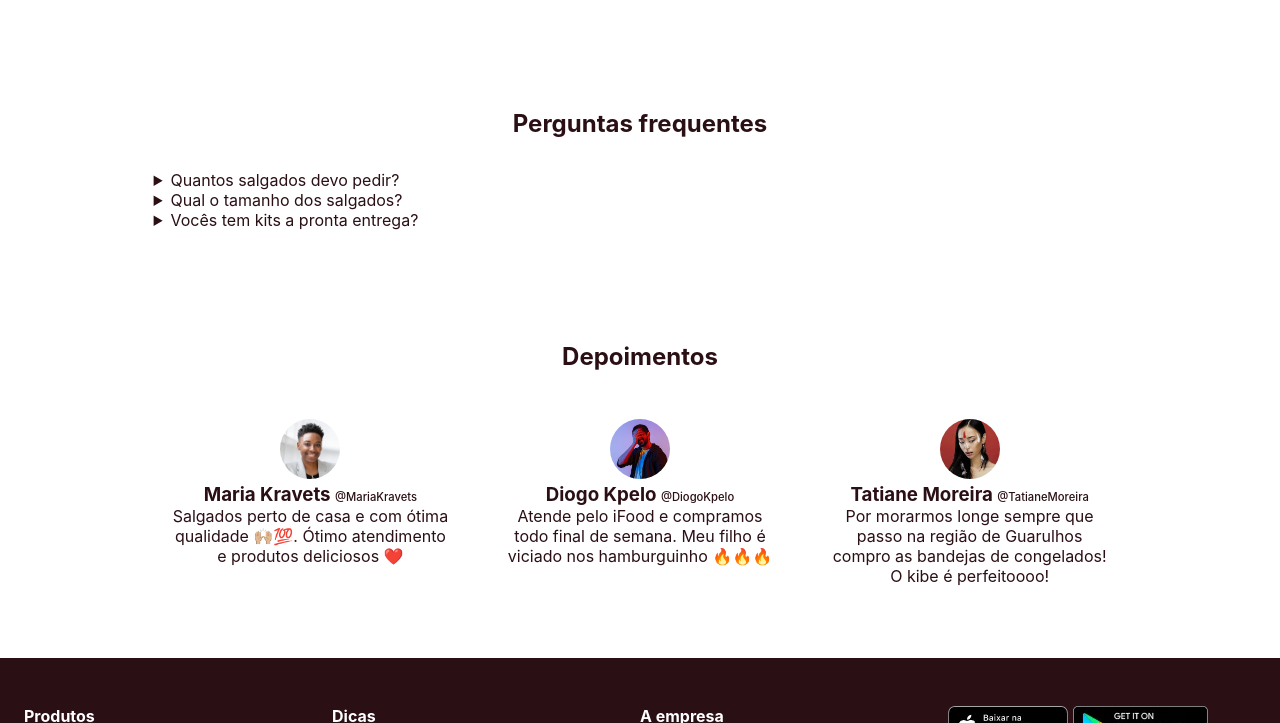
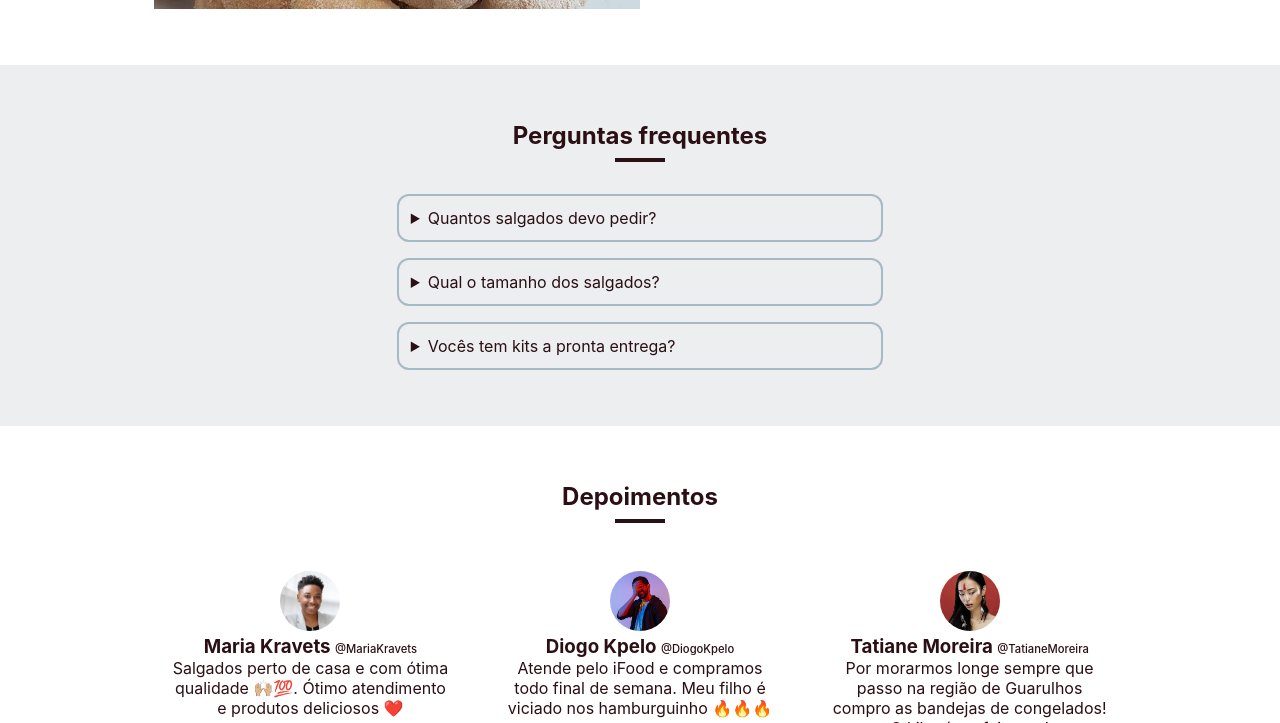
Before and after one commit to thiagokpelo/fullture-aromas-lanchonete, a plain HTML site: page original/index.html in a window 1280 px wide. Shown: the part 1657-2380 px from the top of the page. Drawn offline with Linux system fonts and the light colour scheme.

Commit message:
feat(original): add faq styles and underline in the section title

```diff
--- a/original/index.html
+++ b/original/index.html
@@ -17,6 +17,7 @@
     <link rel="stylesheet" href="styles/section.css">
     <link rel="stylesheet" href="styles/testimonials.css">
     <link rel="stylesheet" href="styles/product.css">
+    <link rel="stylesheet" href="styles/faq.css">
 </head>
 
 <body>
@@ -92,23 +93,23 @@
             </article>
         </section>
 
-        <section id="faq" class="section layout">
+        <section class="faq section layout">
             <h2 class="section-title">Perguntas frequentes</h2>
 
-            <details>
-                <summary>Quantos salgados devo pedir?</summary>
-                <p>Para adultos nossa recomendação é de 10 a 15 salgados por pessoa. Essa quantidade depende da duração do evento e outros pratos servidos em conjunto.</p>
+            <details class="faq-details">
+                <summary class="faq-details-summary">Quantos salgados devo pedir?</summary>
+                <p class="faq-details-content">Para adultos nossa recomendação é de 10 a 15 salgados por pessoa. Essa quantidade depende da duração do evento e outros pratos servidos em conjunto.</p>
             </details>
 
 
-            <details>
-                <summary>Qual o tamanho dos salgados?</summary>
-                <p>Nós consideramos nossos salgados tamanho festa, mas em relação ao que observamos no mercado, eles tem um tamanho razoavelmente maior. Os fritos variam de 15 g a 24 g. Os assados variam de  12 g a 24 g.</p>
+            <details class="faq-details">
+                <summary class="faq-details-summary">Qual o tamanho dos salgados?</summary>
+                <p class="faq-details-content">Nós consideramos nossos salgados tamanho festa, mas em relação ao que observamos no mercado, eles tem um tamanho razoavelmente maior. Os fritos variam de 15 g a 24 g. Os assados variam de  12 g a 24 g.</p>
             </details>
 
-            <details>
-                <summary>Vocês tem kits a pronta entrega?</summary>
-                <p>Não. Trabalhamos somente com encomendas e agendamentos com antecedência para oferecer produtos de alta qualidade.</p>
+            <details class="faq-details">
+                <summary class="faq-details-summary">Vocês tem kits a pronta entrega?</summary>
+                <p class="faq-details-content">Não. Trabalhamos somente com encomendas e agendamentos com antecedência para oferecer produtos de alta qualidade.</p>
             </details>
         </section>
 
--- /dev/null
+++ b/original/styles/faq.css
@@ -0,0 +1,28 @@
+.faq {
+    background-color: #eceeef;
+}
+
+.faq-details {
+    border: 2px solid #a5bac5;
+    border-radius: 12px;
+    padding: 12px;
+    max-width: 50%;
+    margin: 0 auto;
+}
+
+.faq-details:not(:last-of-type) {
+    margin-bottom: 16px;
+}
+
+.faq-details-summary {
+    cursor: pointer;
+}
+
+.faq-details[open] .faq-details-summary {
+    padding-bottom: 12px;
+    border-bottom: 1px solid #a5bac5;
+}
+
+.faq-details-content {
+    padding-top: 12px;
+}
--- a/original/styles/section.css
+++ b/original/styles/section.css
@@ -4,6 +4,18 @@
 }
 
 .section-title {
+    display: flex;
+    flex-direction: column;
+    align-items: center;
     text-align: center;
     margin-bottom: 32px;
 }
+
+.section-title::after {
+    display: block;
+    content: '';
+    width: 50px;
+    height: 4px;
+    background-color: #2a0f14;
+    margin-top: 8px;
+}
```
